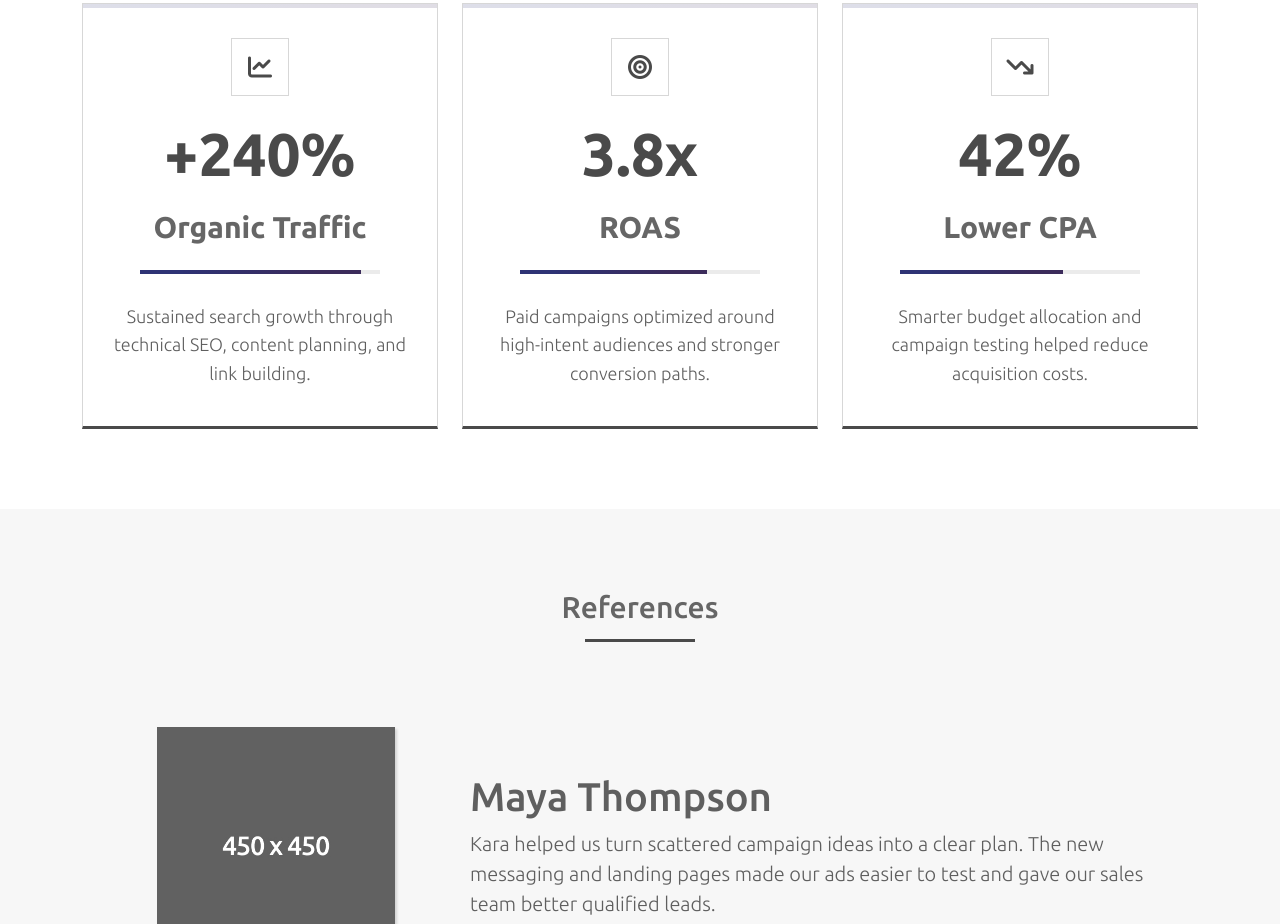
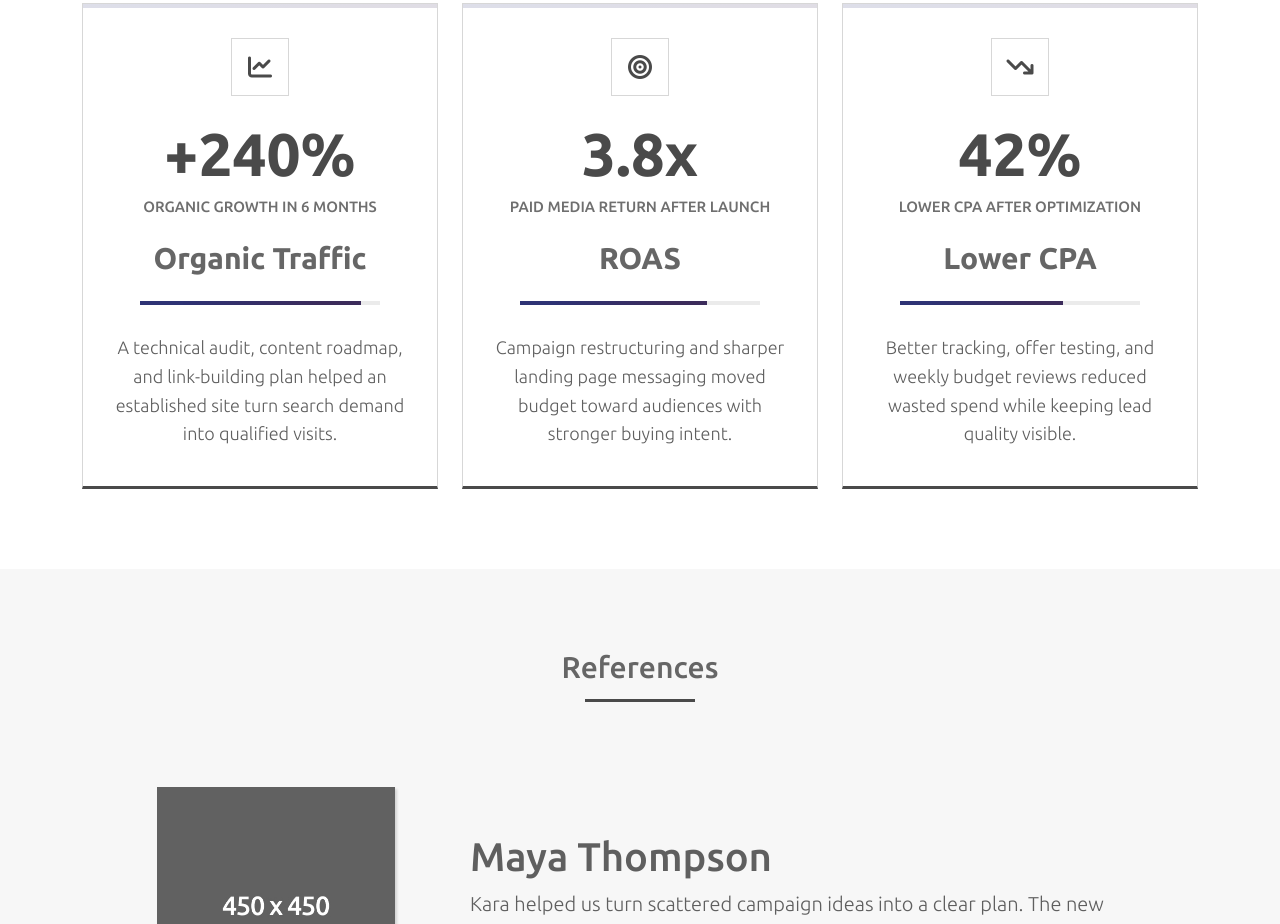
Before and after one commit to ewacuna/kara, a website built with Vite: page index.html in a window 1280 px wide. Shown: the part 3333-4257 px from the top of the page. Built offline with nearby package versions, Linux system fonts and the light colour scheme.

Commit message:
feat: Add context labels and adjust results styles

```diff
--- a/index.html
+++ b/index.html
@@ -355,13 +355,14 @@
               <i class="fas fa-chart-line"></i>
             </div>
             <p class="result-number">+240%</p>
+            <p class="result-context">Organic growth in 6 months</p>
             <h3 class="result-title">Organic Traffic</h3>
             <div class="result-meter" aria-hidden="true">
               <span style="--result-width: 92%"></span>
             </div>
             <p class="result-info">
-              Sustained search growth through technical SEO, content planning,
-              and link building.
+              A technical audit, content roadmap, and link-building plan helped
+              an established site turn search demand into qualified visits.
             </p>
           </div>
         </div>
@@ -372,13 +373,14 @@
               <i class="fas fa-bullseye"></i>
             </div>
             <p class="result-number">3.8x</p>
+            <p class="result-context">Paid media return after launch</p>
             <h3 class="result-title">ROAS</h3>
             <div class="result-meter" aria-hidden="true">
               <span style="--result-width: 78%"></span>
             </div>
             <p class="result-info">
-              Paid campaigns optimized around high-intent audiences and stronger
-              conversion paths.
+              Campaign restructuring and sharper landing page messaging moved
+              budget toward audiences with stronger buying intent.
             </p>
           </div>
         </div>
@@ -389,13 +391,14 @@
               <i class="fas fa-arrow-trend-down"></i>
             </div>
             <p class="result-number">42%</p>
+            <p class="result-context">Lower CPA after optimization</p>
             <h3 class="result-title">Lower CPA</h3>
             <div class="result-meter" aria-hidden="true">
               <span style="--result-width: 68%"></span>
             </div>
             <p class="result-info">
-              Smarter budget allocation and campaign testing helped reduce
-              acquisition costs.
+              Better tracking, offer testing, and weekly budget reviews reduced
+              wasted spend while keeping lead quality visible.
             </p>
           </div>
         </div>
--- a/src/styles/_results.scss
+++ b/src/styles/_results.scss
@@ -90,7 +90,16 @@
   font-size: 60px;
   font-weight: 700;
   line-height: 1;
-  margin-bottom: 25px;
+  margin-bottom: 12px;
+}
+
+.result-context {
+  color: #6f6f6f;
+  font-size: 15px;
+  font-weight: 500;
+  letter-spacing: 0;
+  margin-bottom: 22px;
+  text-transform: uppercase;
 }
 
 .result-title {
```
